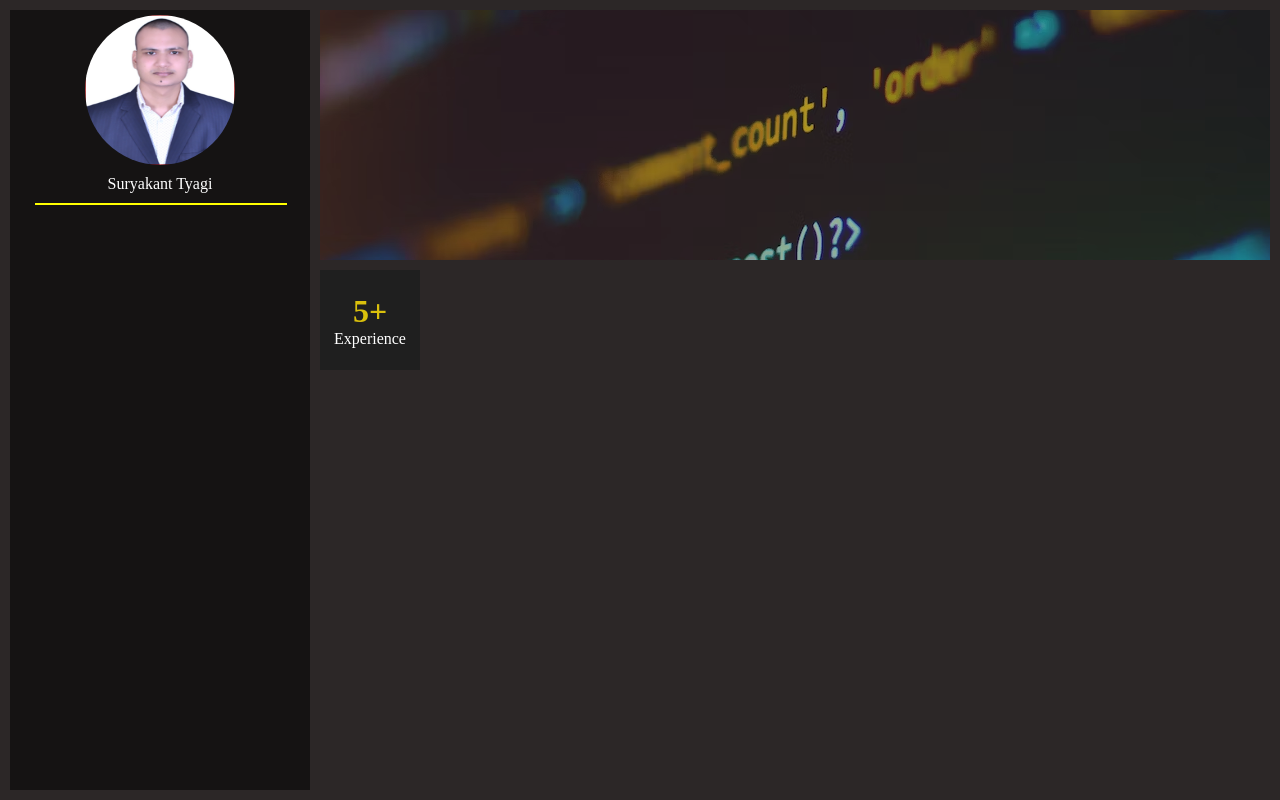
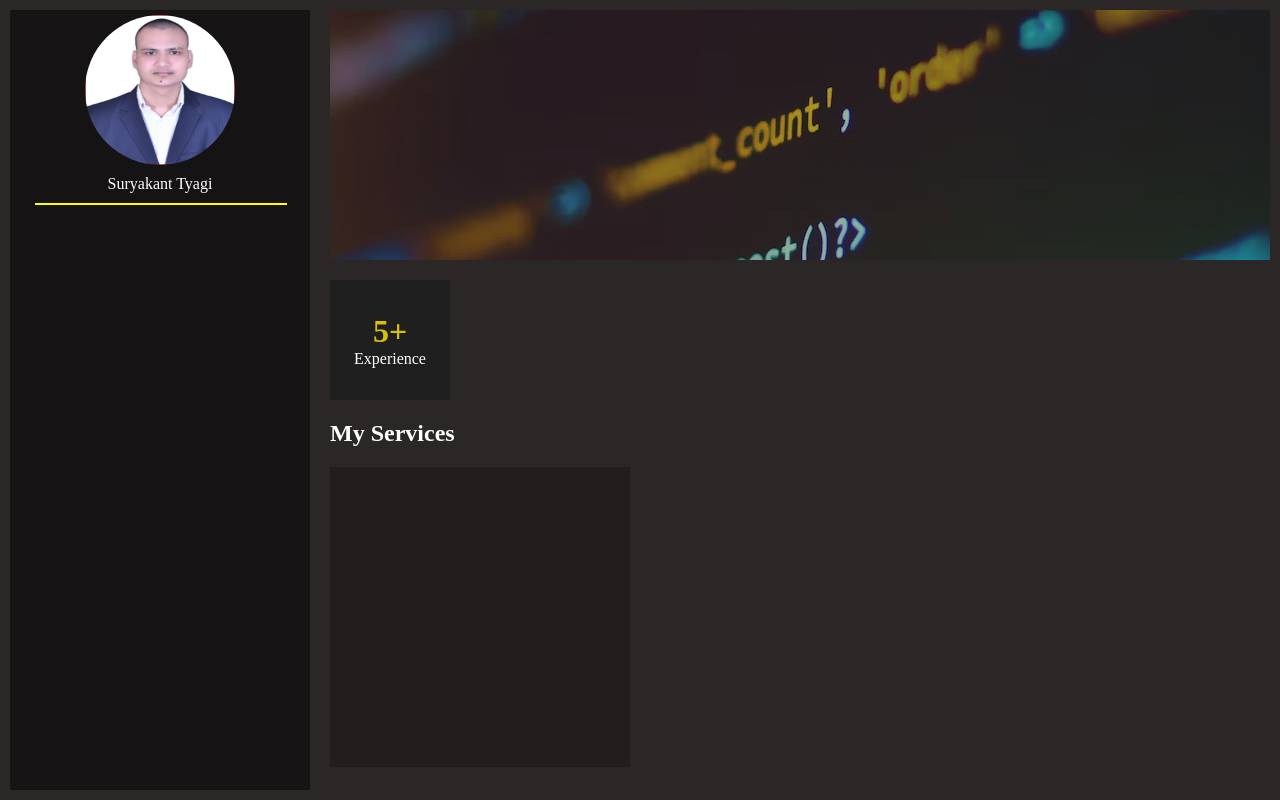
Before and after one commit to suryakanttyagi/profile-builder, a React (Create React App) app: page / in a window 1280 px wide. Built offline with nearby package versions, Linux system fonts and the light colour scheme.

Commit message:
initiated service card and some css modifications

```diff
--- a/src/components/App.scss
+++ b/src/components/App.scss
@@ -1,5 +1,5 @@
 .app {
-    height: 100vh;
+    // height: 100vh;
     padding: 10px;
     background-color: #2c2727;
 }
--- a/src/components/card-badge/cardBadge.scss
+++ b/src/components/card-badge/cardBadge.scss
@@ -2,9 +2,9 @@
     background-color: #1f1f1f;
     display: flex;
     flex-direction: column;
-    height: 100px;
+    height: 120px;
     justify-content: center;
-    width: 100px;
+    width: 120px;
 
     & .number {
         color: #dac00c;
--- /dev/null
+++ b/src/components/card-service/cardService.js
@@ -0,0 +1,12 @@
+import './cardService.scss';
+
+function CardService() {
+    return (
+        <div className="cardService">
+            <div className='card-head'></div>
+            <div className='card-body'></div>
+        </div>
+    )
+}
+
+export default CardService;
--- /dev/null
+++ b/src/components/card-service/cardService.scss
@@ -0,0 +1,5 @@
+.cardService {
+    background-color: #00000038;
+    height: 300px;
+    width: 300px;
+}
--- a/src/components/main/main.js
+++ b/src/components/main/main.js
@@ -1,5 +1,6 @@
 import './main.scss';
 import CardBadge from '../card-badge/cardBadge';
+import CardService from '../card-service/cardService';
 
 function Main() {
   return (
@@ -9,78 +10,17 @@ function Main() {
           <div className='profile-background'>
             <div className='cover'></div>
           </div>
-          <div className='detail-card d-flex jusfity-between'>
+          <div className='detail-card d-flex'>
             <CardBadge/>
+          </div>
+          <div className='service-card'>
+            <h2>My Services</h2>
+            <div className='service-list d-flex'>
+              <CardService/>
+            </div>
           </div>
         </div>
       </div>
-      {/* <section className="firstSection">
-        <div className="leftSection">
-          Hi, AM <span className="purple">Suryakant</span>
-          <span id="element"></span>
-        </div>
-        <div className="rightSection">
-          <img src="dev.png.png" alt="" />
-        </div>
-      </section> */}
-      {/* <hr /> */}
-      {/* <section className="secondsection">
-        <div className="about-section">
-          <div className="social-links">
-            <h4>connect with me</h4>
-            <div>
-              <div>
-                <img src="img" width="220" height="220" />
-              </div>
-            </div>
-          </div>
-          <div className="about-me">
-            <h3>About Me</h3>
-            <p>
-              I am a web developer with an amazing experience in creating and
-              designing web pages. I am a Computer Science Engineer.
-            </p>
-            <div className="personalinfo">
-              <div>
-                <span>Name: </span>
-                <span>Suryakant Tyagi</span>
-              </div>
-              <div>
-                <span>Age: </span>
-                <span>20</span>
-              </div>
-              <div>
-                <span>Email: </span>
-                <span>suryakant28.st@gmail.com</span>
-              </div>
-              <div>
-                <span>Address: </span>
-                <span>A-20, Chandrapuri, Mathura</span>
-              </div>
-            </div>
-            <div className="button">
-              <button className="download">Download CV</button>
-            </div>
-          </div>
-        </div>
-        <div className="icons">
-          <a href="https://www.facebook.com/" target="_blank">
-            <i className="fa-brands fa-facebook"></i>
-          </a>
-          <a href="https://www.instagram.com/direct/inbox/" target="_blank">
-            <i className="fa-brands fa-instagram"></i>
-          </a>
-          <a href="https://www.linkedin.com/feed/" target="_blank">
-            <i className="fa-brands fa-linkedin"></i>
-          </a>
-          <a href="+917089272128" target="_blank">
-            <i className="fa-solid fa-address-book"></i>
-          </a>
-          <a href="+917089272128" target="_blank">
-            <i className="fa-brands fa-whatsapp"></i>
-          </a>
-        </div>
-      </section> */}
     </main>
   );
 }
--- a/src/components/main/main.scss
+++ b/src/components/main/main.scss
@@ -1,11 +1,11 @@
 .main {
   flex: 1;
-  margin-left: 10px;
+  margin-left: 20px;
 
   & .profile-background {
     background: url('../../../public/background-image.avif') no-repeat center center;
     height: 250px;
-    margin-bottom: 10px;
+    margin-bottom: 20px;
     position: relative;
     & .cover {
       background-color: #0000004a;
@@ -14,4 +14,16 @@
       width: 100%;
     }
   }
+
+  & .service-card {
+    margin-top: 20px;
+
+    h2 {
+      color: #ffffff;
+    }
+
+    & .service-list {
+      margin-top: 20px;
+    }
+  }
 }
--- a/src/components/nav/nav.scss
+++ b/src/components/nav/nav.scss
@@ -1,6 +1,6 @@
 .sideNav {
   background-color: #00000082;
-  height: 100%;
+  height: calc(100vh - 20px);
   & > aside {
     height: 100%;
     width: 300px;
```
Also changed, not shown: public/manifest.json.
